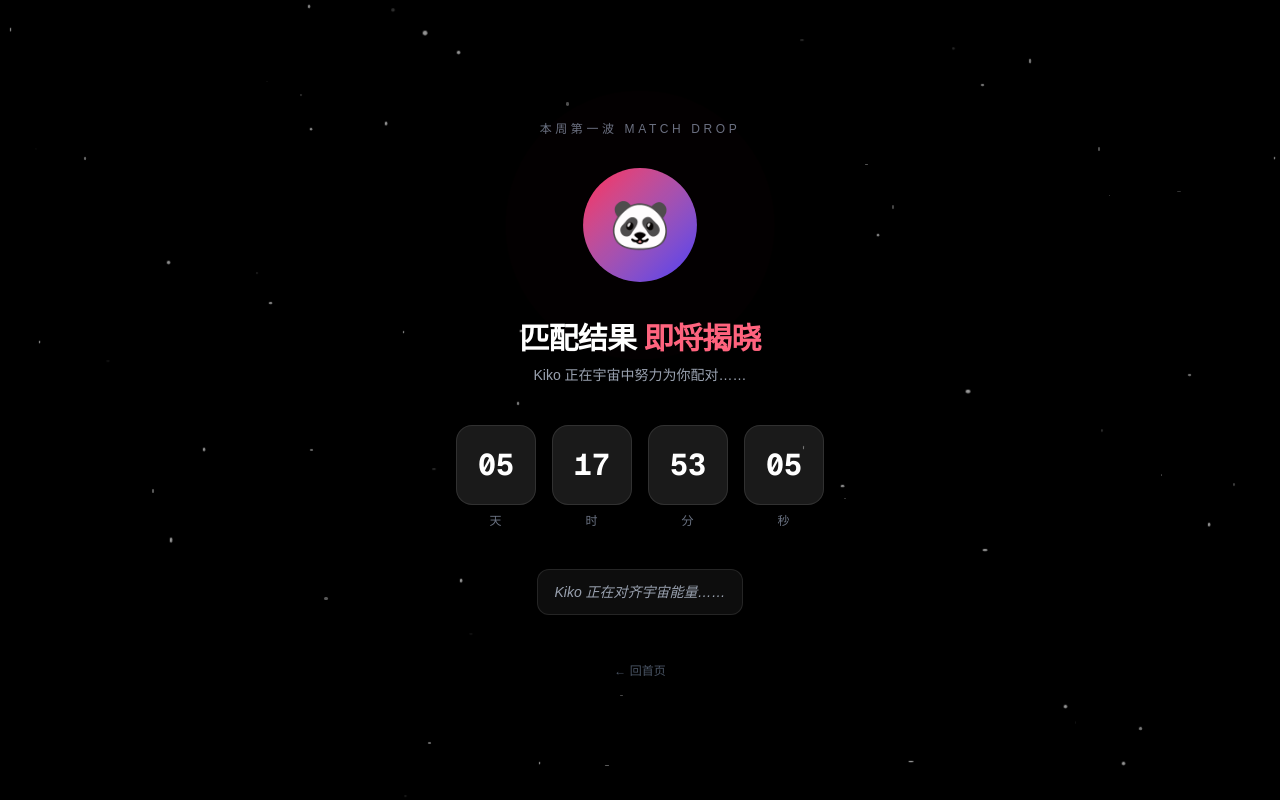
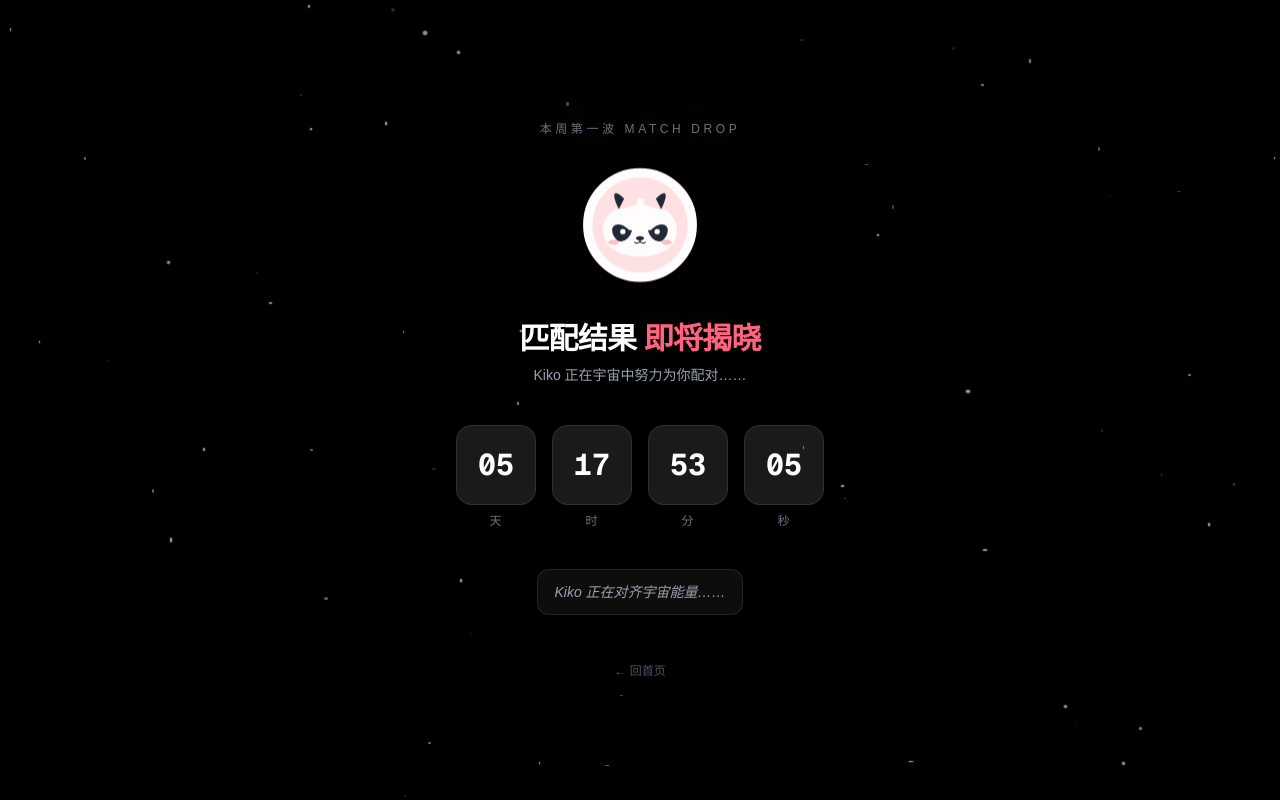
Before and after one commit to LJseeking/datepanda, a Next.js app: page /matching/waiting in a window 1280 px wide. Built offline with nearby package versions, Linux system fonts and the light colour scheme.

Commit message:
style(ui): replace emoji placeholders with custom Kiko svg avatar - Added public/kiko-avatar.svg Hand-drawn panda style - Render avatar in KikoCard (Questionnaire) - Render avatar in Waiting / Profile pages

```diff
--- a/src/app/(main)/matching/waiting/page.tsx
+++ b/src/app/(main)/matching/waiting/page.tsx
@@ -2,6 +2,7 @@
 
 import { useState, useEffect } from "react";
 import { useRouter } from "next/navigation";
+import Image from "next/image";
 
 // Matching drops every Thursday 20:00 CST and Friday (2nd chance) 20:00 CST
 function getNextMatchDropTime(): { date: Date; round: "THU" | "FRI" } {
@@ -134,10 +135,10 @@ export default function WaitingPage() {
             {/* ============ Kiko Avatar Pulse ============ */}
             <div className="relative z-10 mb-10">
                 <div
-                    className="w-28 h-28 rounded-full bg-gradient-to-br from-rose-500 to-indigo-600 flex items-center justify-center text-5xl shadow-2xl"
+                    className="w-28 h-28 rounded-full shadow-2xl overflow-hidden bg-white border-4 border-white flex items-center justify-center relative"
                     style={{ animation: "heartbeat 1.8s ease-in-out infinite" }}
                 >
-                    🐼
+                    <Image src="/kiko-avatar.svg" alt="Kiko" width={112} height={112} className="object-cover" />
                 </div>
                 {/* Glow rings */}
                 <div className="absolute inset-0 rounded-full bg-rose-500/20 scale-125 animate-ping pointer-events-none" />
--- a/src/app/(main)/profile/page.tsx
+++ b/src/app/(main)/profile/page.tsx
@@ -2,6 +2,7 @@
 
 import { useState, useEffect } from "react";
 import { useRouter } from "next/navigation";
+import Image from "next/image";
 import KikoRadar from "@/components/charts/KikoRadar";
 
 // Derive "Avatar Label" based on highest dimension
@@ -80,8 +81,8 @@ export default function ProfilePage() {
                 <div className="absolute -top-10 -right-10 w-32 h-32 bg-rose-100 rounded-full blur-2xl opacity-50 pointer-events-none"></div>
 
                 <div className="text-center space-y-1 relative z-10">
-                    <div className="w-20 h-20 bg-gradient-to-tr from-rose-400 to-indigo-500 rounded-full mx-auto flex items-center justify-center text-3xl shadow-lg border-4 border-white">
-                        🐼
+                    <div className="w-20 h-20 rounded-full mx-auto flex items-center justify-center shadow-lg border-4 border-white bg-white overflow-hidden">
+                        <Image src="/kiko-avatar.svg" alt="Avatar" width={80} height={80} className="object-cover" />
                     </div>
                     <h2 className="text-xl font-bold mt-2 text-gray-800">
                         {profileData.answers?.open_text_self_intro || "神秘用户"}
--- a/src/components/questionnaire/KikoCard.tsx
+++ b/src/components/questionnaire/KikoCard.tsx
@@ -2,6 +2,7 @@
 
 import { motion, AnimatePresence } from "framer-motion";
 import { useState } from "react";
+import Image from 'next/image';
 import { KikoQuestion } from "@/lib/questionnaire/kikoQuestions";
 
 interface KikoCardProps {
@@ -44,9 +45,11 @@ export default function KikoCard({ question, onAnswer, kikoMessage }: KikoCardPr
                     transition={{ type: "spring", bounce: 0.5 }}
                     className="relative"
                 >
-                    {/* Kiko Avatar (Placeholder with emoji for MVP, can be replaced with an image) */}
-                    <div className="w-24 h-24 bg-black rounded-full flex items-center justify-center shadow-lg border-4 border-white z-10 relative">
-                        <span className="text-5xl">🐼</span>
+                    {/* Kiko Avatar */}
+                    <div className="absolute -top-10 left-1/2 -translate-x-1/2 z-10 animate-bounce-slow">
+                        <div className="w-20 h-20 rounded-full bg-white shadow-lg overflow-hidden border-4 border-white flex items-center justify-center">
+                            <Image src="/kiko-avatar.svg" alt="Kiko" width={80} height={80} className="object-cover" />
+                        </div>
                     </div>
 
                     {/* Chat Bubble */}
```
Also changed, not shown: public/kiko-avatar.svg (added).
